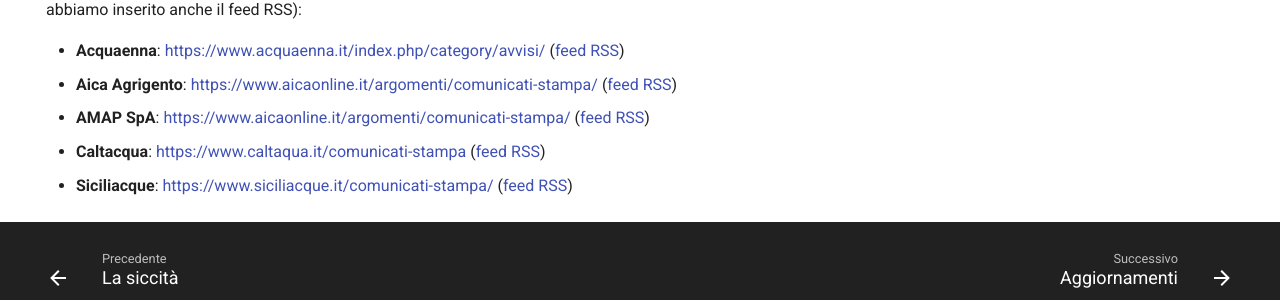
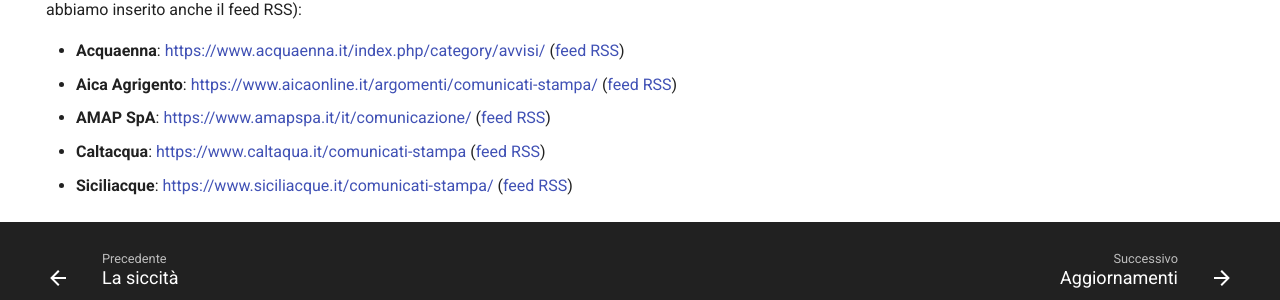
Before and after one commit to opendatasicilia/emergenza-idrica-sicilia, an MkDocs documentation site: the page built from docs/informazioni/index.md, in a window 1280 px wide and 900 px high, scrolled down 784 px. Shown: the part 521-821 px from the top of the window. Built offline with MkDocs 1.6.1 and Material for MkDocs 9.7.7, drawn with Linux system fonts in a browser that asks for light colours; comment, search, counter and statistics services are not loaded; some of the changed lines change nothing that is shown.

Commit message:
Update index.md

```diff
--- a/docs/informazioni/index.md
+++ b/docs/informazioni/index.md
@@ -43,6 +43,6 @@
 
 - **Acquaenna**: <https://www.acquaenna.it/index.php/category/avvisi/> ([feed RSS](http://www.acquaenna.it/index.php/category/avvisi/feed/))
 - **Aica Agrigento**: <https://www.aicaonline.it/argomenti/comunicati-stampa/> ([feed RSS](https://www.aicaonline.it/argomenti/comunicati-stampa/feed/))
-- **AMAP SpA**: <https://www.aicaonline.it/argomenti/comunicati-stampa/> ([feed RSS](https://www.amapspa.it/it/comunicazione/emergenza-idrica/feed/))
+- **AMAP SpA**: <https://www.amapspa.it/it/comunicazione/> ([feed RSS](https://www.amapspa.it/it/comunicazione/emergenza-idrica/feed/))
 - **Caltacqua**: <https://www.caltaqua.it/comunicati-stampa> ([feed RSS](https://www.caltaqua.it/index.php?option=com_content&view=featured&format=feed&type=rss))
 - **Siciliacque**: <https://www.siciliacque.it/comunicati-stampa/> ([feed RSS](https://www.siciliacque.it/comunicati-stampa/feed/))
```
